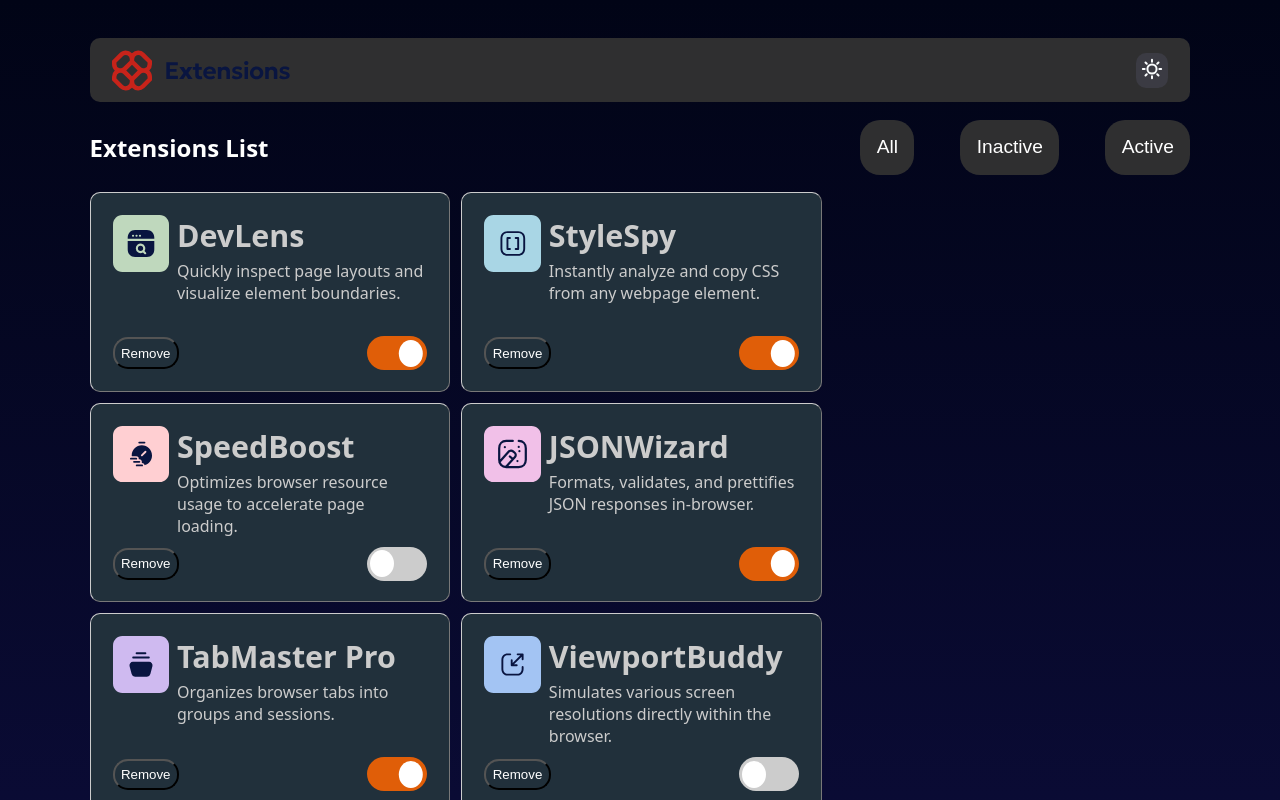
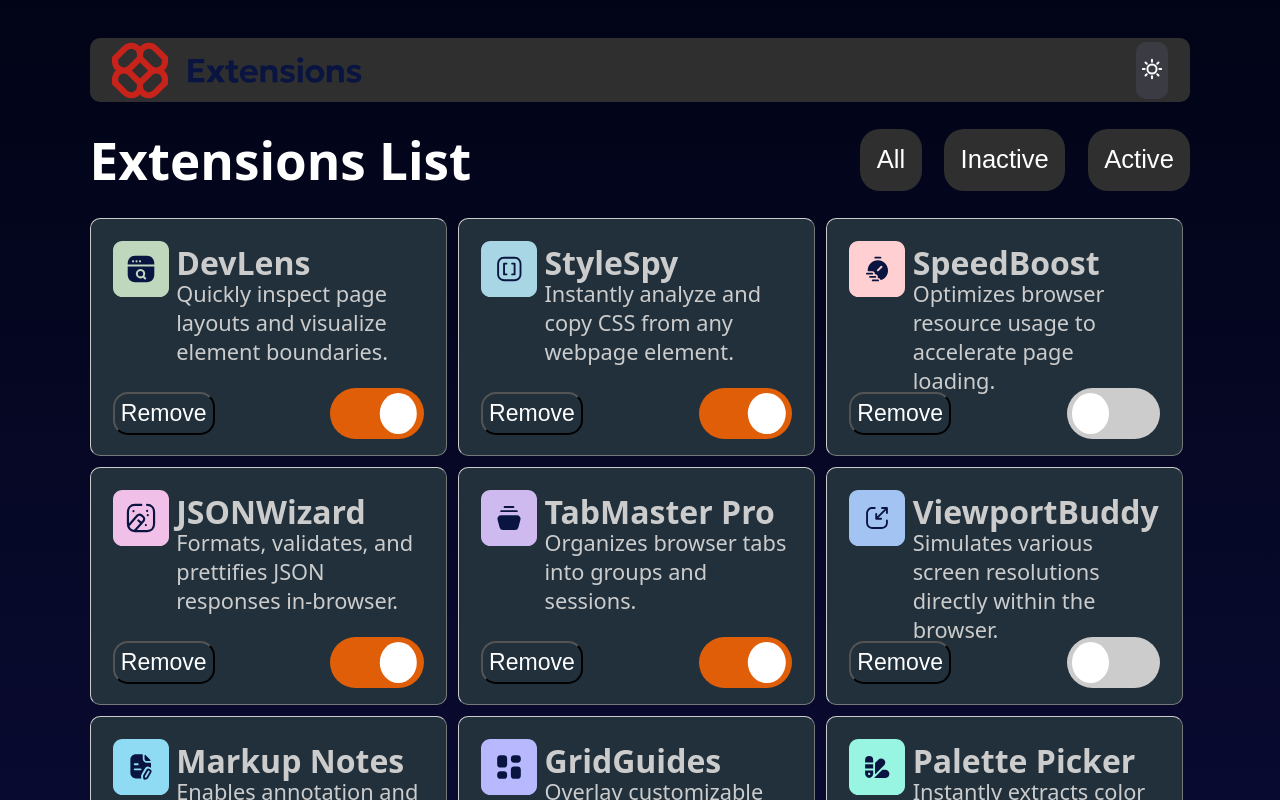
Before and after one commit to BYDINARES/Browser-extensions-manager-UI, a React (Vite) app in the folder browser-extensions-manager-ui/: page / in a window 1280 px wide. Shown: the top 800 px of the page. Built offline with nearby package versions, Linux system fonts and the light colour scheme; a web font is replaced by a local one.

Commit message:
making the responsive design for all screen widths

```diff
--- a/browser-extensions-manager-ui/src/main.css
+++ b/browser-extensions-manager-ui/src/main.css
@@ -20,7 +20,7 @@ body {
   padding-left: 7vw;
   padding-right: 7vw;
   padding-top: 3%;
-  height: 86vw;
+  height: 100vw;
   width: 86%;
 }
 #root header {
@@ -35,6 +35,7 @@ body {
 }
 #root header .logo {
   color: #ccc;
+  height: 90%;
 }
 #root header .sun-container {
   padding: 0.5%;
@@ -42,6 +43,7 @@ body {
   background-color: #3b3b43;
   border: none;
   transition: all 0.2s ease;
+  height: 90%;
 }
 #root header .sun-container:active {
   background-color: #656565;
@@ -50,21 +52,16 @@ body {
 #root header .sun-container:hover {
   background-color: #656565;
 }
-#root main {
-  display: flex;
-  flex-wrap: wrap;
-  gap: 1%;
-  width: 100%;
-  height: auto;
-  padding: 0%;
-  padding-bottom: 8%;
-}
 #root .filter {
   display: flex;
   flex-direction: row;
   justify-content: space-between;
   align-items: center;
-  height: 7vw;
+  height: 9vw;
+}
+#root .filter h1 {
+  font-size: 4vw;
+  margin: 0%;
 }
 #root .filter div {
   display: flex;
@@ -81,7 +78,7 @@ body {
   color: white;
   border-radius: 20px;
   padding: 5%;
-  font-size: 1.2rem;
+  font-size: 2vw;
   height: 1%;
   transition: all 0.3s ease-in-out;
 }
@@ -91,9 +88,18 @@ body {
   font-weight: 700;
   transform: scale(1.07);
 }
-#root .component-body {
-  width: 28.6%;
-  height: 12vw;
+#root main {
+  display: flex;
+  flex-wrap: wrap;
+  gap: 1%;
+  width: 100%;
+  height: auto;
+  padding: 0%;
+  padding-bottom: 8%;
+}
+#root main .component-body {
+  width: 28.27%;
+  height: 15vw;
   margin-bottom: 1%;
   padding: 2%;
   background-color: #21303b;
@@ -101,62 +107,65 @@ body {
   border: 0.2px outset #ccc;
   color: #ccc;
 }
-#root .component-body .top {
+#root main .component-body .top {
   display: grid;
   grid-template-columns: 18% 82%;
   grid-template-rows: 20% 80%;
   height: 80%;
+  padding-bottom: 20%;
+  box-sizing: border-box;
 }
-#root .component-body .top img {
+#root main .component-body .top img {
   grid-column: 1/2;
   grid-row: 1/3;
   width: 100%;
 }
-#root .component-body .top h1 {
+#root main .component-body .top h1 {
   grid-row: 1/2;
   grid-column: 2;
-  font-size: 1.9rem;
+  font-size: 2.5vw;
   margin: 0%;
   margin-left: 3%;
   padding: 0%;
 }
-#root .component-body .top p {
+#root main .component-body .top p {
   grid-row: 2;
   grid-column: 2;
   margin: 0%;
   margin-top: 8%;
-  margin-bottom: 20%;
   margin-left: 3%;
+  font-size: 1.7vw;
 }
-#root .component-body .bottom {
+#root main .component-body .bottom {
   display: flex;
   flex-direction: row;
   justify-content: space-between;
   height: 20%;
   align-items: center;
 }
-#root .component-body .bottom button {
+#root main .component-body .bottom button {
   padding: 2%;
   padding-left: 2%;
   padding-right: 2%;
   border-radius: 15px;
+  font-size: 1.8vw;
   background-color: transparent;
   color: #ffffff;
   transition: all 0.2s ease-in-out;
 }
-#root .component-body .bottom button:hover, #root .component-body .bottom button:focus {
+#root main .component-body .bottom button:hover, #root main .component-body .bottom button:focus {
   color: black;
   background-color: #ccc;
 }
-#root .component-body .bottom button:focus {
+#root main .component-body .bottom button:focus {
   transform: scale(2);
 }
 #root .switch {
   position: relative;
   display: inline-block;
-  width: 60px; /* base width, can be changed for responsiveness */
+  width: 30%; /* base width, can be changed for responsiveness */
   max-width: 100%;
-  height: 34px;
+  height: 4vw;
   /* Hide default HTML checkbox */
 }
 #root .switch input {
@@ -205,6 +214,52 @@ body {
   transform: translateX(120%);
 }
 
+/* //Media query for Large Screens (Desktops)
+@media screen and (max-width: 1440px) {
+  #root {
+    div {
+      header {
+      }
+      .filter {
+      }
+      main {
+        .component-body {
+          .top {
+          }
+        }
+      }
+    }
+  }
+}
+
+//Media query for large tablets
+@media screen and (max-width: 1024px) {
+  #root {
+    div {
+      header {
+      }
+      .filter {
+      }
+      main {
+      }
+    }
+  }
+}
+
+//Media query for tablets
+@media screen and (max-width: 768px) {
+  #root {
+    div {
+      header {
+      }
+      .filter {
+      }
+      main {
+      }
+    }
+  }
+}
+ */
 @media screen and (max-width: 576px) {
   #root div {
     height: 580vw;
@@ -213,19 +268,20 @@ body {
     height: 10vw;
   }
   #root div .filter {
-    height: 22vw;
+    height: 28vw;
     display: flex;
     flex-direction: column;
+    align-items: center;
+    justify-content: center;
   }
   #root div .filter > h1 {
     margin: 0%;
-    margin-top: 2%;
+    margin-bottom: 2%;
     font-size: 2.5rem;
   }
   #root div .filter > div {
-    width: 70%;
+    width: 80%;
     height: auto;
-    margin-bottom: 2%;
     padding-bottom: 0%;
   }
   #root div .filter > div button {
--- a/browser-extensions-manager-ui/src/styles/main.scss
+++ b/browser-extensions-manager-ui/src/styles/main.scss
@@ -1,3 +1,4 @@
+//styling for a larger screen (min-width: 1441px)
 @font-face {
   font-family: "Noto Sans";
   src: url("../assets/fonts/NotoSans-VariableFont_wdth,wght.ttf")
@@ -19,7 +20,7 @@ body {
     padding-left: 7vw;
     padding-right: 7vw;
     padding-top: 3%;
-    height: 86vw;
+    height: 100vw;
     width: 86%;
   }
 
@@ -35,6 +36,7 @@ body {
 
     .logo {
       color: #ccc;
+      height: 90%;
     }
 
     .sun-container {
@@ -43,6 +45,7 @@ body {
       background-color: #3b3b43;
       border: none;
       transition: all 0.2s ease;
+      height: 90%;
       &:active {
         background-color: #656565;
         transform: scale(1.4);
@@ -54,24 +57,18 @@ body {
     }
   }
 
-  //The container that holds the components
-  main {
-    display: flex;
-    flex-wrap: wrap;
-    gap: 1%;
-    width: 100%;
-    height: auto;
-    padding: 0%;
-    padding-bottom: 8%;
-  }
-
   //filter
   .filter {
     display: flex;
     flex-direction: row;
     justify-content: space-between;
     align-items: center;
-    height: 7vw;
+    height: 9vw;
+
+    h1 {
+      font-size: 4vw;
+      margin: 0%;
+    }
 
     div {
       display: flex;
@@ -88,7 +85,7 @@ body {
         color: white;
         border-radius: 20px;
         padding: 5%;
-        font-size: 1.2rem;
+        font-size: 2vw;
         height: 1%;
         transition: all 0.3s ease-in-out;
         &:focus,
@@ -102,10 +99,20 @@ body {
     }
   }
 
+  //The container that holds the components
+  main {
+    display: flex;
+    flex-wrap: wrap;
+    gap: 1%;
+    width: 100%;
+    height: auto;
+    padding: 0%;
+    padding-bottom: 8%;
+
     //========================== EXTENSION CODE ============================
     .component-body {
-    width: 28.6%;
-    height: 12vw;
+      width: 28.27%;
+      height: 15vw;
       margin-bottom: 1%;
       padding: 2%;
       //decoration
@@ -120,6 +127,8 @@ body {
         grid-template-columns: 18% 82%;
         grid-template-rows: 20% 80%;
         height: 80%;
+        padding-bottom: 20%;
+        box-sizing: border-box;
 
         img {
           grid-column: 1/2;
@@ -130,7 +139,7 @@ body {
         h1 {
           grid-row: 1/2;
           grid-column: 2;
-        font-size: 1.9rem;
+          font-size: 2.5vw;
           margin: 0%;
           margin-left: 3%;
           padding: 0%;
@@ -141,8 +150,8 @@ body {
           grid-column: 2;
           margin: 0%;
           margin-top: 8%;
-        margin-bottom: 20%;
           margin-left: 3%;
+          font-size: 1.7vw;
         }
       }
       //The bottom section
@@ -158,6 +167,7 @@ body {
           padding-left: 2%;
           padding-right: 2%;
           border-radius: 15px;
+          font-size: 1.8vw;
           background-color: transparent;
           color: #ffffff;
           transition: all 0.2s ease-in-out;
@@ -172,15 +182,16 @@ body {
         }
       }
     }
+  }
 
   /* The switch - the box around the slider ======================== */
 
   .switch {
     position: relative;
     display: inline-block;
-    width: 60px; /* base width, can be changed for responsiveness */
+    width: 30%; /* base width, can be changed for responsiveness */
     max-width: 100%;
-    height: 34px;
+    height: 4vw;
 
     /* Hide default HTML checkbox */
     & input {
@@ -238,6 +249,52 @@ body {
   }
 }
 
+/* //Media query for Large Screens (Desktops)
+@media screen and (max-width: 1440px) {
+  #root {
+    div {
+      header {
+      }
+      .filter {
+      }
+      main {
+        .component-body {
+          .top {
+          }
+        }
+      }
+    }
+  }
+}
+
+//Media query for large tablets
+@media screen and (max-width: 1024px) {
+  #root {
+    div {
+      header {
+      }
+      .filter {
+      }
+      main {
+      }
+    }
+  }
+}
+
+//Media query for tablets
+@media screen and (max-width: 768px) {
+  #root {
+    div {
+      header {
+      }
+      .filter {
+      }
+      main {
+      }
+    }
+  }
+}
+ */
 //Media query for mobile
 @media screen and (max-width: 576px) {
   #root {
@@ -248,18 +305,19 @@ body {
         height: 10vw;
       }
       .filter {
-        height: 22vw;
+        height: 28vw;
         display: flex;
         flex-direction: column;
+        align-items: center;
+        justify-content: center;
         > h1 {
           margin: 0%;
-          margin-top: 2%;
+          margin-bottom: 2%;
           font-size: 2.5rem;
         }
         > div {
-          width: 70%;
+          width: 80%;
           height: auto;
-          margin-bottom: 2%;
           padding-bottom: 0%;
 
           button {
```
Also changed, not shown: 1 other file (tests, documents, lock files or other folders). Lines whose indentation alone changed are shown as unchanged.
